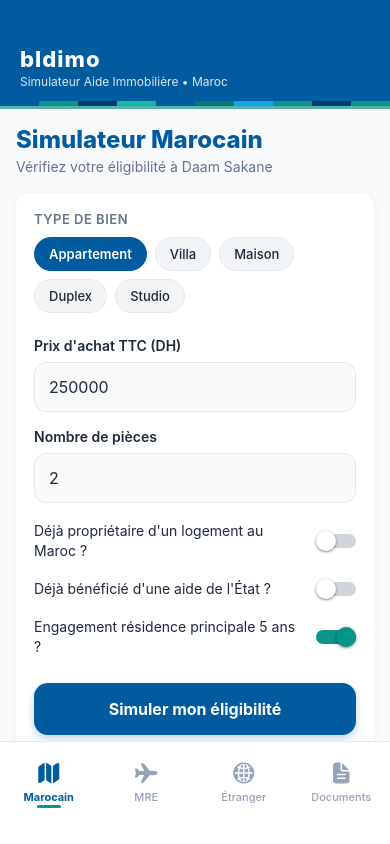
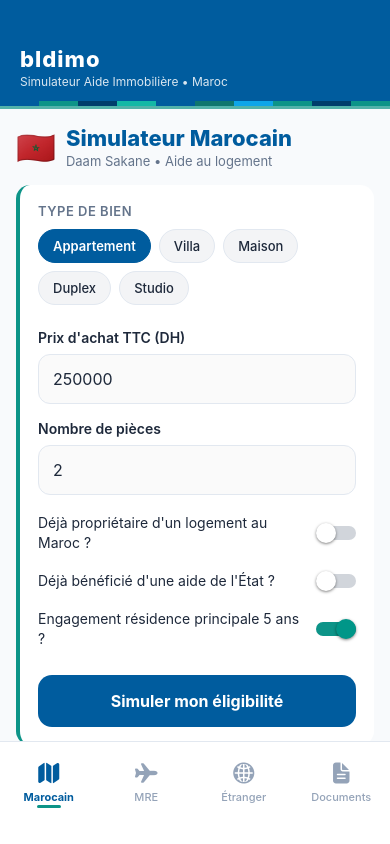
Before and after one commit to TAXI84/bldimo, a React Native app: screen / in a window 390 px wide. Built offline with nearby package versions, Linux system fonts and the light colour scheme.

Commit message:
feat: add AdBanner + Moroccan flag + stronger zellige border on Marocain screen

```diff
--- a/app/index.tsx
+++ b/app/index.tsx
@@ -3,6 +3,7 @@
 import { runSimulation } from '../src/engine/eligibility';
 import { SimulationInput, SimulationResult, PropertyType } from '../src/types';
 import ResultCard from '../src/components/ResultCard';
+import AdBanner from '../src/components/AdBanner';
 import { Colors, PROPERTY_TYPES } from '../src/constants/theme';
 
 export default function MarocainScreen() {
@@ -28,9 +29,14 @@
   };
 
   return (
-    <ScrollView style={styles.container} contentContainerStyle={{ padding: 16, paddingBottom: 50 }} keyboardShouldPersistTaps="handled">
-      <Text style={styles.title}>Simulateur Marocain</Text>
-      <Text style={styles.subtitle}>Vérifiez votre éligibilité à Daam Sakane</Text>
+    <ScrollView style={styles.container} contentContainerStyle={{ padding: 16, paddingBottom: 60 }} keyboardShouldPersistTaps="handled">
+      <View style={styles.titleRow}>
+        <Text style={styles.flag}>🇲🇦</Text>
+        <View>
+          <Text style={styles.title}>Simulateur Marocain</Text>
+          <Text style={styles.subtitle}>Daam Sakane • Aide au logement</Text>
+        </View>
+      </View>
 
       <View style={styles.card}>
         <Text style={styles.sectionLabel}>Type de bien</Text>
@@ -49,53 +55,24 @@
         </View>
 
         <Text style={styles.label}>Prix d'achat TTC (DH)</Text>
-        <TextInput
-          style={styles.input}
-          keyboardType="numeric"
-          value={price}
-          onChangeText={setPrice}
-          placeholder="Ex: 250000"
-          placeholderTextColor={Colors.textMuted}
-        />
+        <TextInput style={styles.input} keyboardType="numeric" value={price} onChangeText={setPrice} placeholder="Ex: 250000" placeholderTextColor={Colors.textMuted} />
 
         <Text style={styles.label}>Nombre de pièces</Text>
-        <TextInput
-          style={styles.input}
-          keyboardType="numeric"
-          value={rooms}
-          onChangeText={setRooms}
-          placeholder="Minimum 2"
-          placeholderTextColor={Colors.textMuted}
-        />
+        <TextInput style={styles.input} keyboardType="numeric" value={rooms} onChangeText={setRooms} placeholder="Minimum 2" placeholderTextColor={Colors.textMuted} />
 
         <View style={styles.switchRow}>
           <Text style={styles.switchLabel}>Déjà propriétaire d'un logement au Maroc ?</Text>
-          <Switch
-            value={isOwner}
-            onValueChange={setIsOwner}
-            trackColor={{ false: '#D1D5DB', true: Colors.primary }}
-            thumbColor="#fff"
-          />
+          <Switch value={isOwner} onValueChange={setIsOwner} trackColor={{ false: '#D1D5DB', true: Colors.primary }} thumbColor="#fff" />
         </View>
 
         <View style={styles.switchRow}>
           <Text style={styles.switchLabel}>Déjà bénéficié d'une aide de l'État ?</Text>
-          <Switch
-            value={hasAid}
-            onValueChange={setHasAid}
-            trackColor={{ false: '#D1D5DB', true: Colors.primary }}
-            thumbColor="#fff"
-          />
+          <Switch value={hasAid} onValueChange={setHasAid} trackColor={{ false: '#D1D5DB', true: Colors.primary }} thumbColor="#fff" />
         </View>
 
         <View style={styles.switchRow}>
           <Text style={styles.switchLabel}>Engagement résidence principale 5 ans ?</Text>
-          <Switch
-            value={isPrincipal}
-            onValueChange={setIsPrincipal}
-            trackColor={{ false: '#D1D5DB', true: Colors.secondary }}
-            thumbColor="#fff"
-          />
+          <Switch value={isPrincipal} onValueChange={setIsPrincipal} trackColor={{ false: '#D1D5DB', true: Colors.secondary }} thumbColor="#fff" />
         </View>
 
         <TouchableOpacity style={styles.button} onPress={simulate} activeOpacity={0.85}>
@@ -104,69 +81,36 @@
       </View>
 
       {result && <ResultCard result={result} />}
+
+      <AdBanner />
     </ScrollView>
   );
 }
 
 const styles = StyleSheet.create({
   container: { flex: 1, backgroundColor: Colors.background },
-  title: { fontSize: 24, fontWeight: '800', color: Colors.primary, marginBottom: 4 },
-  subtitle: { fontSize: 14, color: Colors.textLight, marginBottom: 18 },
+  titleRow: { flexDirection: 'row', alignItems: 'center', marginBottom: 16, gap: 10 },
+  flag: { fontSize: 32 },
+  title: { fontSize: 22, fontWeight: '800', color: Colors.primary },
+  subtitle: { fontSize: 13, color: Colors.textLight, marginTop: 2 },
   card: {
     backgroundColor: Colors.card,
     borderRadius: 14,
     padding: 18,
-    shadowColor: '#000',
-    shadowOffset: { width: 0, height: 2 },
-    shadowOpacity: 0.05,
-    shadowRadius: 8,
+    borderLeftWidth: 4,
+    borderLeftColor: Colors.secondary,
     elevation: 2,
   },
   sectionLabel: { fontSize: 13, fontWeight: '600', color: Colors.textLight, marginBottom: 10, textTransform: 'uppercase', letterSpacing: 0.5 },
   typeRow: { flexDirection: 'row', flexWrap: 'wrap', gap: 8, marginBottom: 8 },
-  typeChip: {
-    paddingHorizontal: 14,
-    paddingVertical: 8,
-    borderRadius: 20,
-    backgroundColor: '#F3F4F6',
-    borderWidth: 1,
-    borderColor: Colors.border,
-  },
-  typeChipActive: {
-    backgroundColor: Colors.primary,
-    borderColor: Colors.primary,
-  },
+  typeChip: { paddingHorizontal: 14, paddingVertical: 8, borderRadius: 20, backgroundColor: '#F3F4F6', borderWidth: 1, borderColor: Colors.border },
+  typeChipActive: { backgroundColor: Colors.primary, borderColor: Colors.primary },
   typeChipText: { fontSize: 13, color: Colors.text, fontWeight: '500' },
   typeChipTextActive: { color: '#fff', fontWeight: '600' },
   label: { fontSize: 14, fontWeight: '600', marginTop: 16, marginBottom: 8, color: Colors.text },
-  input: {
-    borderWidth: 1.5,
-    borderColor: Colors.border,
-    borderRadius: 12,
-    padding: 14,
-    fontSize: 16,
-    backgroundColor: '#FAFAFA',
-    color: Colors.text,
-  },
-  switchRow: {
-    flexDirection: 'row',
-    justifyContent: 'space-between',
-    alignItems: 'center',
-    marginTop: 18,
-    gap: 12,
-  },
+  input: { borderWidth: 1.5, borderColor: Colors.border, borderRadius: 12, padding: 14, fontSize: 16, backgroundColor: '#FAFAFA', color: Colors.text },
+  switchRow: { flexDirection: 'row', justifyContent: 'space-between', alignItems: 'center', marginTop: 18, gap: 12 },
   switchLabel: { flex: 1, fontSize: 14, color: Colors.text, lineHeight: 20 },
-  button: {
-    backgroundColor: Colors.primary,
-    paddingVertical: 16,
-    borderRadius: 14,
-    marginTop: 26,
-    alignItems: 'center',
-    shadowColor: Colors.primary,
-    shadowOffset: { width: 0, height: 4 },
-    shadowOpacity: 0.25,
-    shadowRadius: 8,
-    elevation: 4,
-  },
+  button: { backgroundColor: Colors.primary, paddingVertical: 16, borderRadius: 14, marginTop: 26, alignItems: 'center', elevation: 4 },
   buttonText: { color: '#fff', fontSize: 16, fontWeight: '700' },
 });
```
